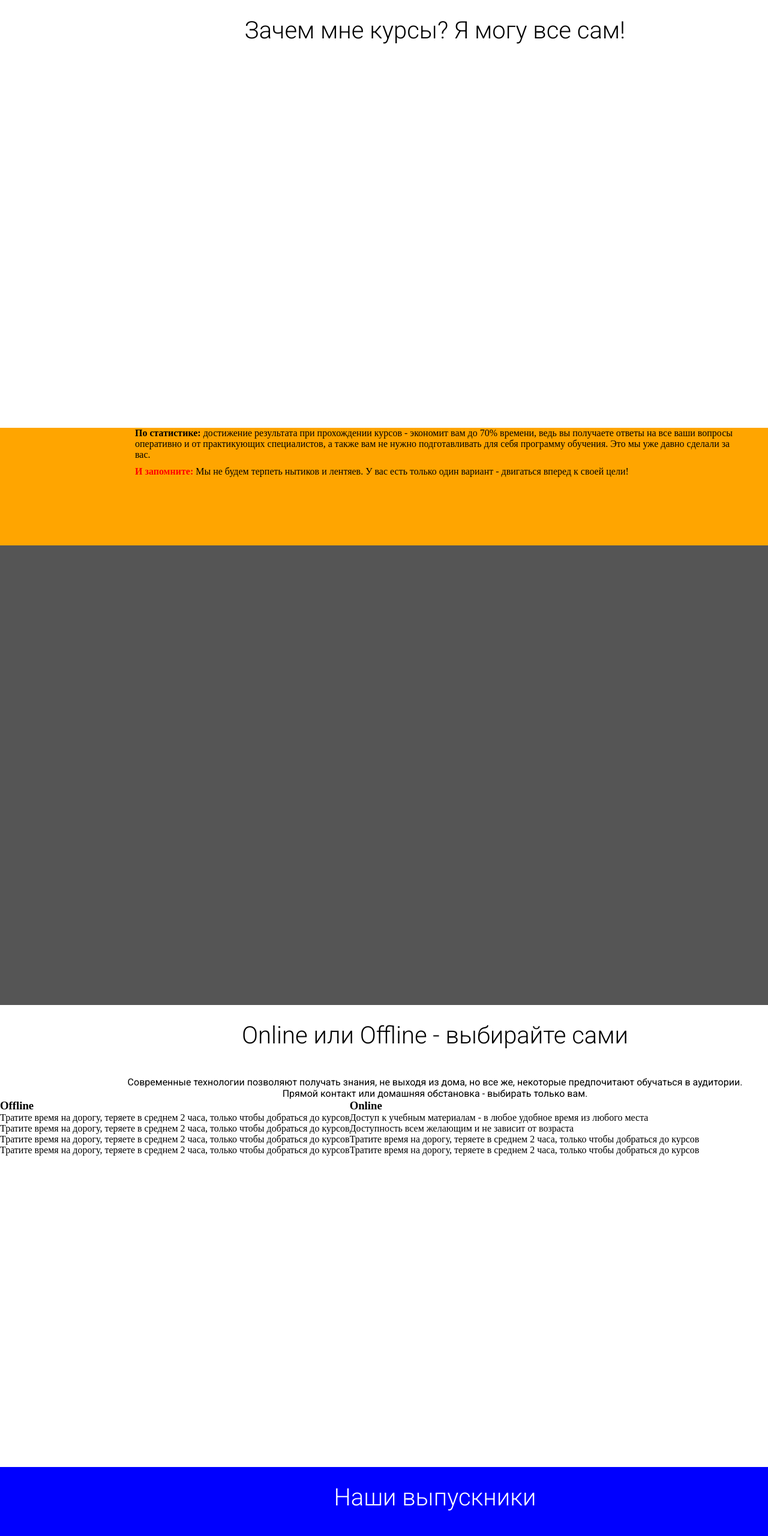
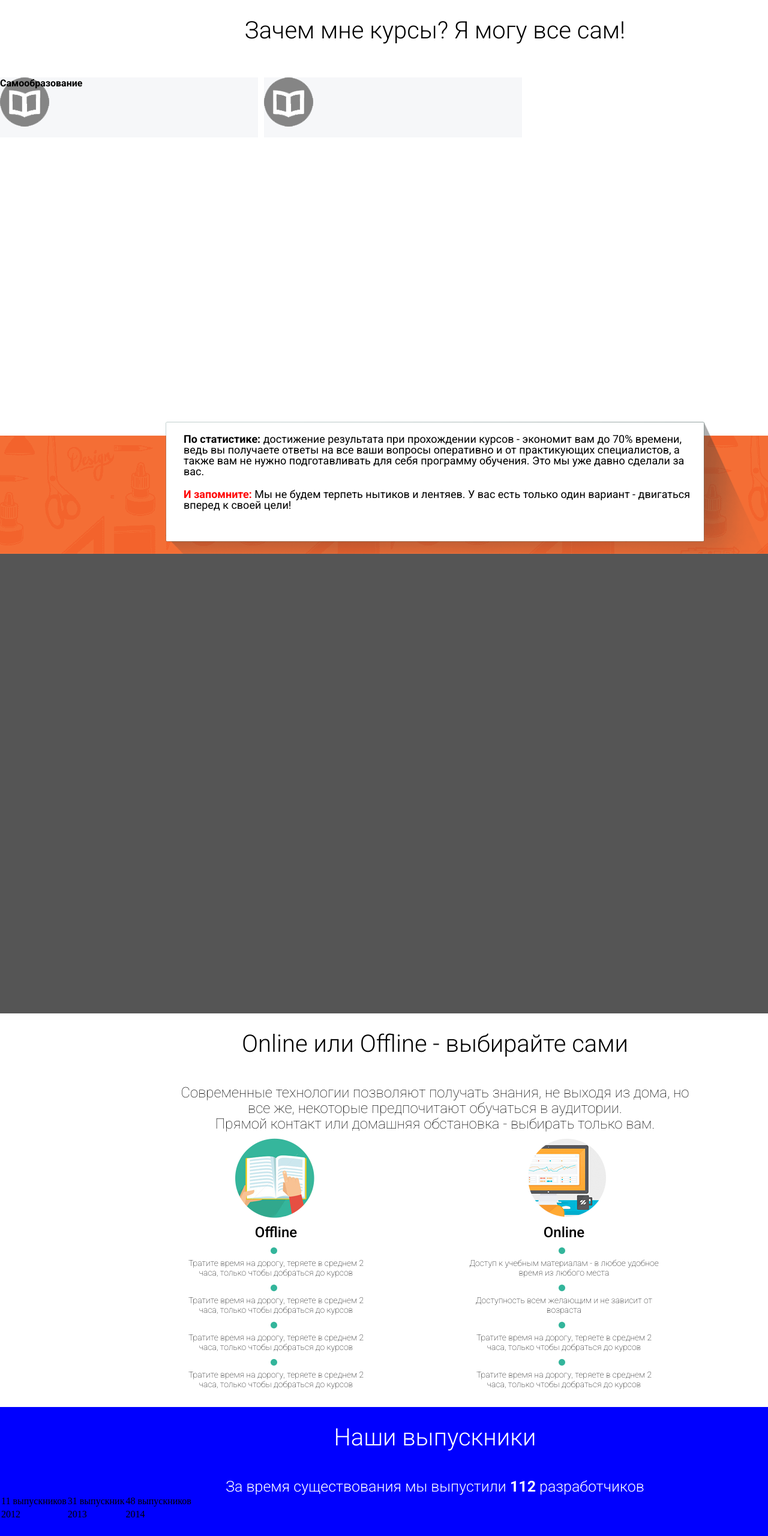
Before and after one commit to vitali-usik-awesome/techbrain, a plain HTML site: page index.html in a window 1280 px wide. Shown: the part 2040-4600 px from the top of the page at 60% size. Drawn offline with Linux system fonts and the light colour scheme.

Commit message:
[feature15] 3 new divs

```diff
--- a/css/style.css
+++ b/css/style.css
@@ -99,18 +99,10 @@ body {background: #000;}
 
 	.block_wrapper {overflow: hidden; margin: 10px 0 10px 0;}
 	.block_wrapper .block {}
-	.block_wrapper .block1 {}
+		.block_wrapper .block h4 {font-family: 'Roboto', sans-serif;}
+
+	.block_wrapper .block1 {float: left; width: 430px; border: 1px gray; min-height: 100px; background: url(../img/block_item1.png) 0 0 no-repeat, #f6f7f9; margin-right: 10px;}
 	.block_wrapper .block2 {}
-
-
-
-
-
-/* stat */
-.stat {height: 196px; background: orange;}
-	.stat p {margin: 10px 225px;}
-	.stat b {}
-	.stat .red {color: red;}
 
 
 
@@ -118,20 +110,33 @@ body {background: #000;}
 
 
 
-
-
+/* stat */
+.stat {height: 220px; background: url(../img/stat_bg.png) 0 0 no-repeat;}
+	.stat p {margin: 0 276px 0 306px; font-family: 'Roboto', sans-serif; font-size: 18px; line-height: 18px; color: #000; padding-top: 20px;}
+	.stat .red {color: red;}
 
 /* how */
 .how {height: 766px; background-color: #555;}
 
 /* on_off */
-.on_off {height: 770px; background-color: #fff;}
+.on_off {background-color: #fff;}
 	.on_off h2 {padding: 31px 0 48px 0; font-family: 'Roboto', sans-serif; font-weight: 300; font-size: 40px; line-height: 40px; color: #000; text-align: center;}
-	.on_off p {font-family: 'Roboto', sans-serif; text-align: center;}
+	.on_off p {font-family: 'Roboto', sans-serif; text-align: center; font-weight: 100; font-size: 24px; line-height: 26px; color: #000; text-align: center; width: 866px; padding-left: 292px;}
 
-	.on_off .oo_wrapper {overflow: hidden;}
-	.on_off .oo_wrapper .offline {float: left;}
-	.on_off .oo_wrapper .online {float: left;}
+	.on_off .oo_wrapper {overflow: hidden; margin: 10px 0 30px 300px;}
+	.on_off .oo_wrapper li {font-family: 'Roboto', sans-serif; font-weight: 100; font-size: 14px; line-height: 16px; padding-top: 30px; text-align: center; background: url(../img/green_dot.png) 151px 12px no-repeat;}
+
+	.on_off .oo_wrapper .offline {float: left; width: 320px; margin-right: 160px;}
+	.on_off .oo_wrapper .offline h3 {font-family: 'Roboto', sans-serif; font-weight: 500; font-size: 24px; line-height: 26px; background: url(../img/on_off.png) 92px 0 no-repeat; padding-top: 145px; text-align: center;}
+
+	.on_off .oo_wrapper .online {float: left; width: 320px;}
+	.on_off .oo_wrapper .online h3 {font-family: 'Roboto', sans-serif; font-weight: 500; font-size: 24px; line-height: 26px; background: url(../img/on_off.png) -412px 0 no-repeat; padding-top: 145px; text-align: center;}
+
+
+
+
+
+
 
 
 /* graduates */
@@ -175,9 +180,9 @@ body {background: #000;}
 
 
 /* sign */
-.sign {height: 193px; background-color: orange;}
-	.sign p {font-family: 'Roboto', sans-serif; color: #fff; text-align: center; width: 1000px; margin: 0px 225px;}
-	.sign h3 {text-align: center; margin: 23px 0px 0px 586px; padding-bottom: 40px; font-weight: normal;}
+.sign {height: 194px; background: url(../img/sign_bg.png) 0 0 no-repeat;}
+	.sign p {font-family: 'Roboto', sans-serif; color: #fff; font-weight: 400; font-size: 24px; line-height: 26px; text-align: center; width: 990px; padding: 30px 0 0px 230px;}
+	.sign h3 {text-align: center; margin: 30px 0px 0px 586px; padding-bottom: 40px; font-weight: normal;}
 	.sign a {text-decoration: none;}
 
 /* partners */
@@ -206,3 +211,7 @@ body {background: #000;}
 .orange_button {display: block; position: relative; height: 52px; width: 275px; font-family: 'Roboto', sans-serif; font-size: 18px !important; line-height: 52px; font-weight: 500; border: 0 none; color: #fff; background-color: #ee6c0c; border-radius: 4px;}
 	.orange_button:hover {background-color: #d36c0c;}
 	.orange_button:active {background-color: #bf6c0c;}
+
+.blue_button {display: block; position: relative; height: 52px; width: 275px; font-family: 'Roboto', sans-serif; font-size: 18px !important; line-height: 52px; font-weight: 500; border: 0 none; color: #fff; background-color: #009ddb; border-radius: 4px;}
+	.blue_button:hover {background-color: #0090c9;}
+	.blue_button:active {background-color: #0082b5;}
--- a/index.html
+++ b/index.html
@@ -52,7 +52,6 @@
 						<a class="orange_button" href="#">ЗАПИСАТЬСЯ НА КУРСЫ</a>
 					</h2>
 				</div>
-
 			</div>
 			<!-- /who_is_wrapper -->
 			<!-- discount -->
@@ -170,7 +169,7 @@
 				<h2>Зачем мне курсы? Я могу все сам!</h2>
 				<div class="block_wrapper">
 					<div class="block block1">
-
+						<h4>Самообразование</h4>
 					</div>
 					<div class="block block1">
 
@@ -335,7 +334,7 @@
 			<div class="sign">
 				<p>Сообщите нам сколько человек желает обучаеться и мы предоставим вам скидку. Для этого просто заполните свои данные и мы с вам свяжемся в ближайшее время:</p>
 				<h3>
-					<a class="orange_button" href="#">ЗАПИСАТЬСЯ НА КУРСЫ</a>
+					<a class="blue_button" href="#">ЗАПИСАТЬСЯ НА КУРСЫ</a>
 				</h3>
 
 
@@ -350,7 +349,6 @@
 						<!-- -->
 					</div>
 				</div>
-
 			</div>
 			<!-- /partners -->
 			<!-- footer -->
```
Also changed, not shown: img/block_item1.png (added), img/block_item2.png (added), img/green_dot.png (added), img/on_off.png (added), img/sign_bg.png (added), img/stat_bg.png (added).
